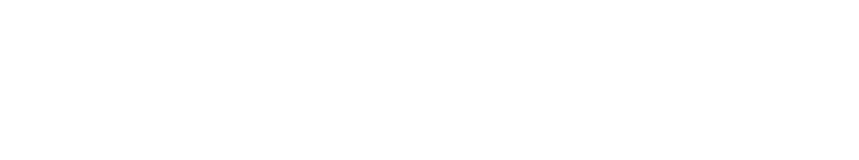
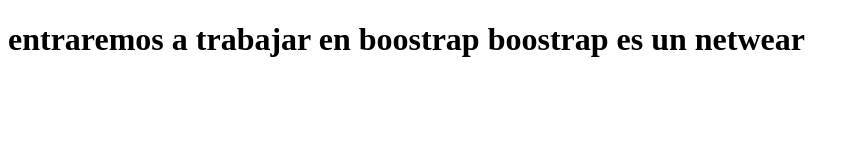
Before and after one commit to jaime1710/pro1, a plain HTML site: page index.html in a window 1280 px wide. Shown: the whole page, without its empty margins (0-859 px from the left). Drawn offline with Linux system fonts and the light colour scheme.

Commit message:
introduccion al bootrap

```diff
--- a/index.html
+++ b/index.html
@@ -5,6 +5,6 @@
     <title>projecto1 en git</title>
   </head>
   <body>
-
+    <h1>entraremos a trabajar en boostrap boostrap es un netwear</h1>
   </body>
 </html>
```
